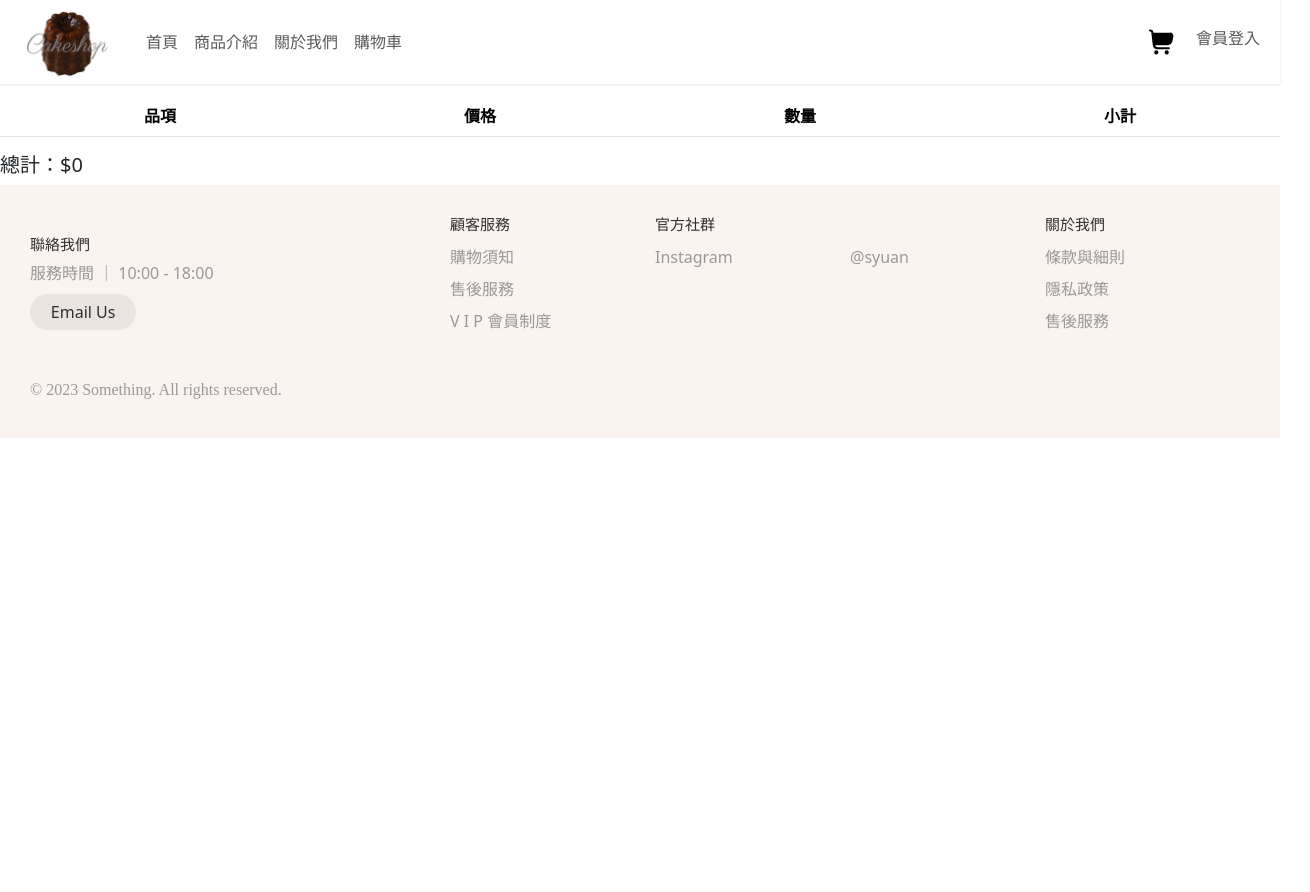
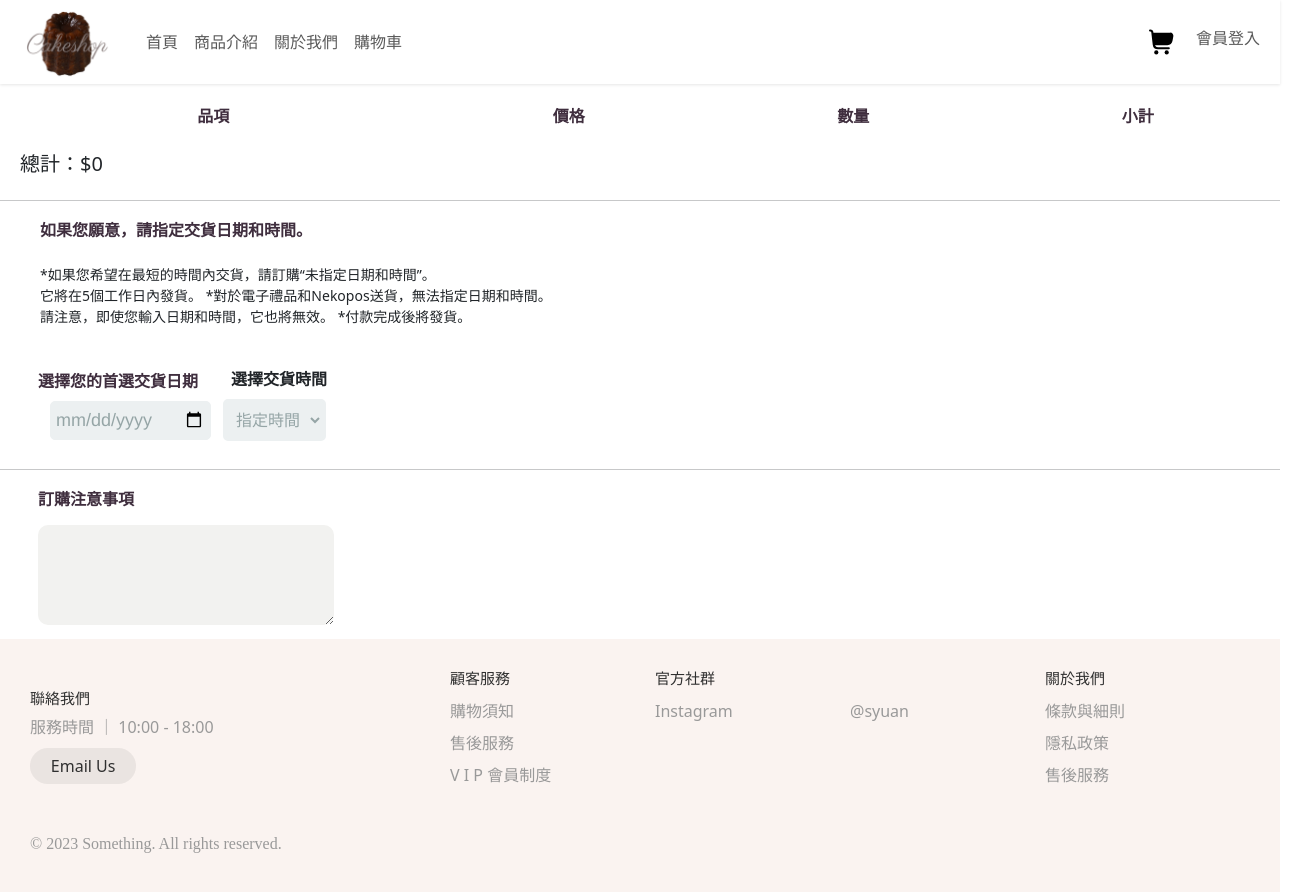
Before and after one commit to weat0212/react-shoppingcart, a React (Create React App) app in the folder frontend/: page /Cart in a window 1280 px wide. Shown: the whole page, 1310 px wide, since content can reach past the window. Before the commit the page ends 800 px from the top, so only its background shows below. Built offline with nearby package versions, Linux system fonts and the light colour scheme.

Commit message:
新增購物車訂購資訊

```diff
--- a/frontend/src/pages/Cart.js
+++ b/frontend/src/pages/Cart.js
@@ -22,7 +22,6 @@ const Cart = (props) => {
     const updatedCart = cart.filter((item) => item.id !== itemToRemove.id);
     // 更新購物車狀態以反映刪除操作
     setCart(updatedCart);
-    console.log(itemToRemove);
   };
 
   return (
@@ -35,11 +34,12 @@ const Cart = (props) => {
       <table className="table">
         <thead>
           <tr>
-            <th scope="col">品項</th>
-
-            <th scope="col">價格</th>
-            <th scope="col">數量</th>
-            <th scope="col">小計</th>
+            <th style={{ color: "#3F2E3E" }} className="col-1 col-md-4">
+              品項
+            </th>
+            <th style={{ color: "#3F2E3E" }}>價格</th>
+            <th style={{ color: "#3F2E3E" }}>數量</th>
+            <th style={{ color: "#3F2E3E" }}>小計</th>
           </tr>
         </thead>
         <tbody>
@@ -56,18 +56,93 @@ const Cart = (props) => {
                   src={item?.link}
                   alt=""
                 />
-                <h5>{item.name}</h5>
+                <h6
+                  style={{
+                    fontSize: 18,
+                    color: "white",
+                    fontWeight: "bold",
+                    textAlign: "center",
+                    textShadow: "1px 1px 3px rgba(51, 29, 44, 0.9)",
+                  }}
+                >
+                  {item.name}
+                </h6>
 
-                <td>${item.price}</td>
+                <td style={{ color: "#85A389", fontWeight: "bold" }}>
+                  ${item.price}
+                </td>
                 <td>x {item.quantity}</td>
-                <td>${item.price * item.quantity}</td>
-                <button onClick={() => handleRemoveItem(item)}>刪除品項</button>
+                <td style={{ color: "#85A389", fontWeight: "bold" }}>
+                  ${item.price * item.quantity}
+                </td>
+                <button
+                  style={{ color: "rgb(150, 126, 118)" }}
+                  onClick={() => handleRemoveItem(item)}
+                >
+                  刪除品項
+                </button>
               </tr>
             );
           })}
         </tbody>
       </table>
-      <h5>總計：${calculateTotal()}</h5>
+      <div className="calculateTotal">
+        <h5>總計：${calculateTotal()}</h5>
+      </div>
+      <hr />
+      <div style={{ marginLeft: "20px" }}>
+        <h6
+          className="p-1 m-3"
+          style={{ fontWeight: "bold", color: "#3F2E3E" }}
+        >
+          如果您願意，請指定交貨日期和時間。
+        </h6>
+        <p className="p-1 m-3" style={{ fontSize: "14px" }}>
+          *如果您希望在最短的時間內交貨，請訂購“未指定日期和時間”。
+          <br />
+          它將在5個工作日內發貨。
+          *對於電子禮品和Nekopos送貨，無法指定日期和時間。
+          <br />
+          請注意，即使您輸入日期和時間，它也將無效。 *付款完成後將發貨。
+        </p>
+      </div>
+      <div className="datecontainer">
+        {/* 日期date */}
+        <div>
+          <p className="m-2" style={{ fontWeight: "bold", color: "#3F2E3E" }}>
+            選擇您的首選交貨日期
+          </p>
+          <input type="date" style={{ marginLeft: "20px" }} />
+        </div>
+        <div className="p-1 m-2">
+          <p className="p-1 m-1" style={{ fontWeight: "bold" }}>
+            選擇交貨時間
+          </p>
+          <select className="deliverytime">
+            <option value="red">指定時間</option>
+            <option value="中午前">中午前</option>
+            <option value="13-14時">13-14時</option>
+            <option value="15-16時">15-16時</option>
+            <option value="17-18時">17-18時</option>
+          </select>
+        </div>
+      </div>
+      <hr />
+      <div className="cartnote">
+        <h6
+          className="p-1 m-1"
+          style={{ fontWeight: "bold", color: "#3F2E3E" }}
+        >
+          訂購注意事項
+        </h6>
+        <textarea
+          id="contentnote"
+          className="m-2"
+          name="mytext"
+          rows="4"
+          cols="30"
+        ></textarea>
+      </div>
     </div>
   );
 };
--- a/frontend/src/pages/Home.js
+++ b/frontend/src/pages/Home.js
@@ -47,15 +47,17 @@ const Home = () => {
           </h5>
         </div>
         <div class="content-wrapper">
+
           <div class="grid-container">
             <div class="image-container">
               <img src="images/84774.jpeg" class="images84774" />
             </div>
             <div class="text-content">
+            <img className="p-3" src="https://j-croissant.jp/wp/wp-content/themes/j-croissant/assets/img/quality/quality_1.svg" alt="" />
               <p className="container">
-                選用日本上白糖，搭配NIPPN鑽石低筋麵粉，烘焙出獨特的日式風味，
+              混合了來自北海道和長野縣的三種小麥粉，包括全麥麵粉，
                 <br />
-                唤醒味蕾美味與幸福同享。
+                具有獨特的黃金比例，最能突出麵團的鮮味。
               </p>
             </div>
           </div>
@@ -66,6 +68,7 @@ const Home = () => {
               <img src="images/79383.jpeg" class="images84774" />
             </div>
             <div class="text-content">
+            <img className="p-3" src="https://j-croissant.jp/wp/wp-content/themes/j-croissant/assets/img/quality/quality_2.svg" alt="" />
               <p className="container">
                 選用當季新鮮水果、堅持使用在地小農種植的天然食材，
                 <br />
@@ -74,6 +77,19 @@ const Home = () => {
             </div>
           </div>
         </div>
+        <div class="grid-container">
+            <div class="image-container">
+              <img src="images/photo-79.webp" class="images84774" />
+            </div>
+            <div class="text-content">
+            <img className="p-3" src="https://j-croissant.jp/wp/wp-content/themes/j-croissant/assets/img/quality/quality_3.svg" alt="" />
+              <p className="container">
+              純糖僅由奄美群島的甘蔗原料製成，並緩慢烘烤以形成天然晶體，
+                <br />
+                因此富含礦物質並緊緊鎖住風味。 這是一種溫和的天然甜味。
+              </p>
+            </div>
+          </div>
         <div className=" mt-5  text-center">
           <h4>最新消息</h4>
         </div>
--- a/frontend/src/styles/Cards.css
+++ b/frontend/src/styles/Cards.css
@@ -60,6 +60,7 @@
     height: 400px;
     padding-left: 20px;
     padding-top: 20px;
+    border-radius: 50px;
 }
 
 .hometext {
--- a/frontend/src/styles/Cart.css
+++ b/frontend/src/styles/Cart.css
@@ -1,7 +1,78 @@
-thead {
+tbody, td, tfoot, th, thead, tr {
+    border-style: none !important;
     text-align: center;
 }
 
-tbody {
-    text-align: center;
+.calculateTotal {
+    margin-left: 20px;
+    margin-bottom: 10px;
+    display: flex;
+
+    /* float: right; */
 }
+
+/* Removes the clear button from date inputs */
+input[type="date"]::-webkit-clear-button {
+    display: none;
+}
+
+/* Removes the spin button */
+input[type="date"]::-webkit-inner-spin-button {
+    display: none;
+}
+
+/* Always display the drop down caret */
+input[type="date"]::-webkit-calendar-picker-indicator {
+    color: #ccc;
+    content: '\00d7';
+}
+
+/* A few custom styles for date inputs */
+input[type="date"] {
+    appearance: none;
+    -webkit-appearance: none;
+    color: #95a5a6;
+    font-family: "Helvetica", arial, sans-serif;
+    font-size: 18px;
+    border:1px solid #ecf0f1;
+    background:#ecf0f1;
+    padding:5px;
+    display: inline-block !important;
+    visibility: visible !important;
+    border-radius: 5px !important;
+}
+
+input[type="date"], focus {
+    color: #95a5a6;
+    box-shadow: none;
+    -webkit-box-shadow: none;
+    -moz-box-shadow: none;
+}
+
+.deliverytime {
+    background-color: #ecf0f1;
+    border:3px solid #ecf0f1;
+    padding:6px;
+   color: #95a5a6;
+   border-radius: 5px !important;
+}
+.datecontainer {
+    display: flex;
+    align-items: center;
+    height: 100%;
+    width: 100%;
+    margin-left: 30px;
+}
+.cartnote {
+    margin-left: 30px;
+
+}
+#contentnote {
+    border-radius: 10px !important;
+    background-color: #f2f2f0;
+    border: none;
+
+}
+input:focus, textarea:focus, select:focus {
+    outline: 1px solid #3F2E3E; /* 设置选取框的颜色和样式 */
+}
```
Also changed, not shown: frontend/public/images/photo-79.webp (added).
